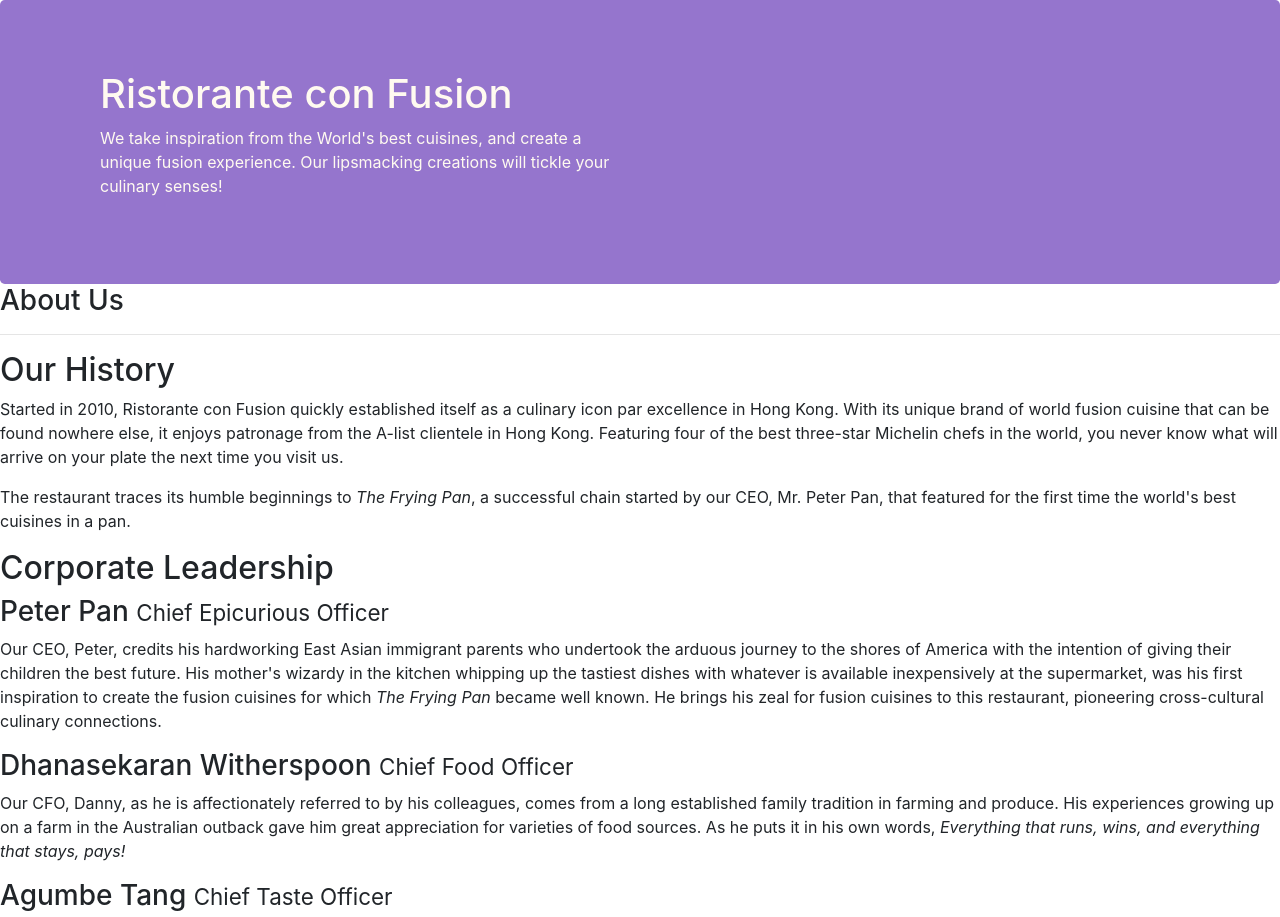
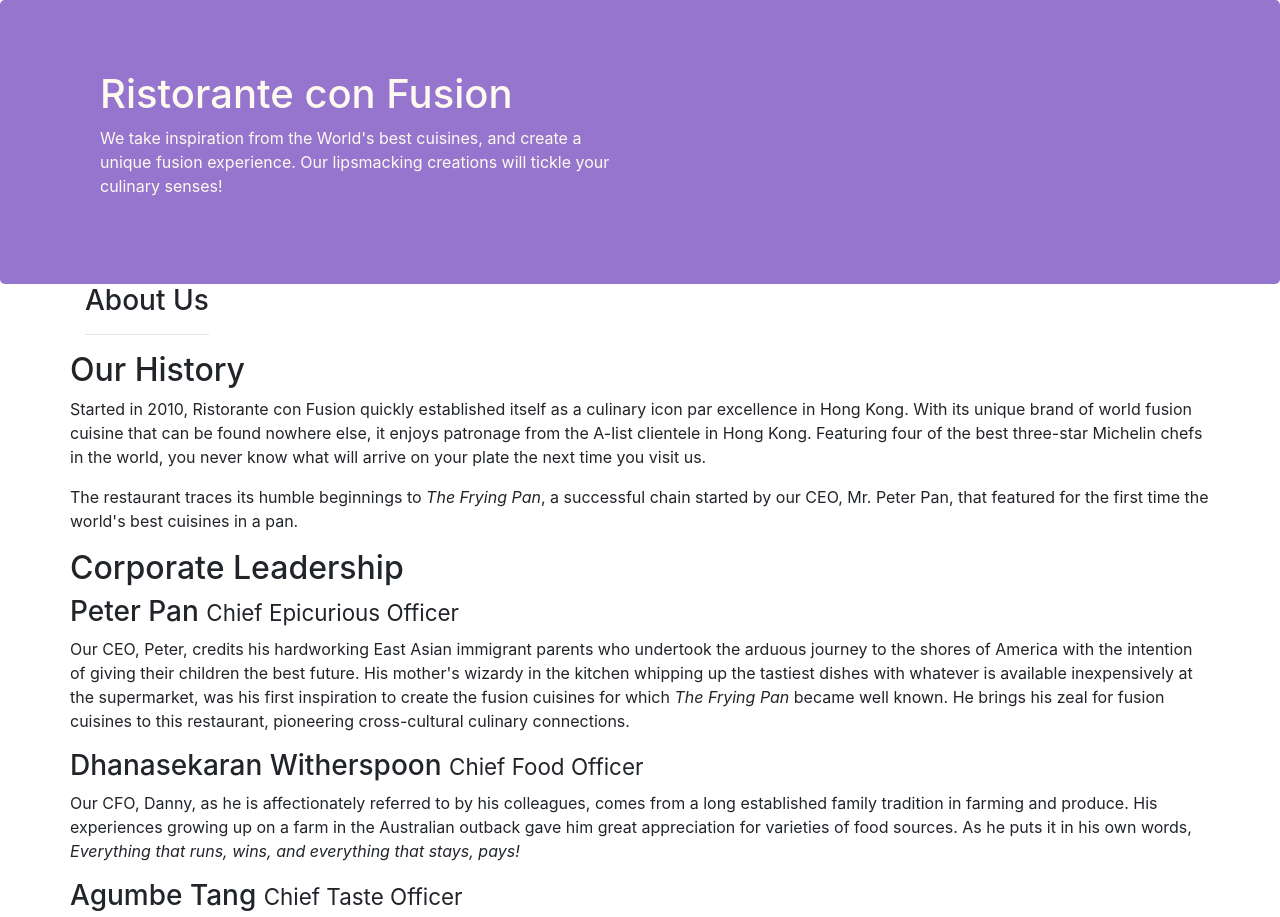
Before and after one commit to jasonray/coursera-front-end-ui, a website: page conFusion/aboutus.html in a window 1280 px wide. Shown: the top 917 px of the page. Drawn offline with nearby package versions, Linux system fonts and the light colour scheme.

Commit message:
apply common bootstrap class

```diff
--- a/conFusion/aboutus.html
+++ b/conFusion/aboutus.html
@@ -30,15 +30,15 @@
         </div>
     </header>
 
-    <div>
-        <div>
-            <div>
+    <div class="container">
+        <div class="row">
+            <div class="col-auto">
                <h3>About Us</h3>
                <hr>
             </div>
         </div>
 
-        <div>
+        <div class="row">
             <div>
                 <h2>Our History</h2>
                 <p>Started in 2010, Ristorante con Fusion quickly established itself as a culinary icon par excellence in Hong Kong. With its unique brand of world fusion cuisine that can be found nowhere else, it enjoys patronage from the A-list clientele in Hong Kong.  Featuring four of the best three-star Michelin chefs in the world, you never know what will arrive on your plate the next time you visit us.</p>
@@ -49,7 +49,7 @@
         </div>
 
 
-        <div>
+        <div class="row">
             <div>
                 <h2>Corporate Leadership</h2>
                 <h3>Peter Pan <small>Chief Epicurious Officer</small></h3>
```
